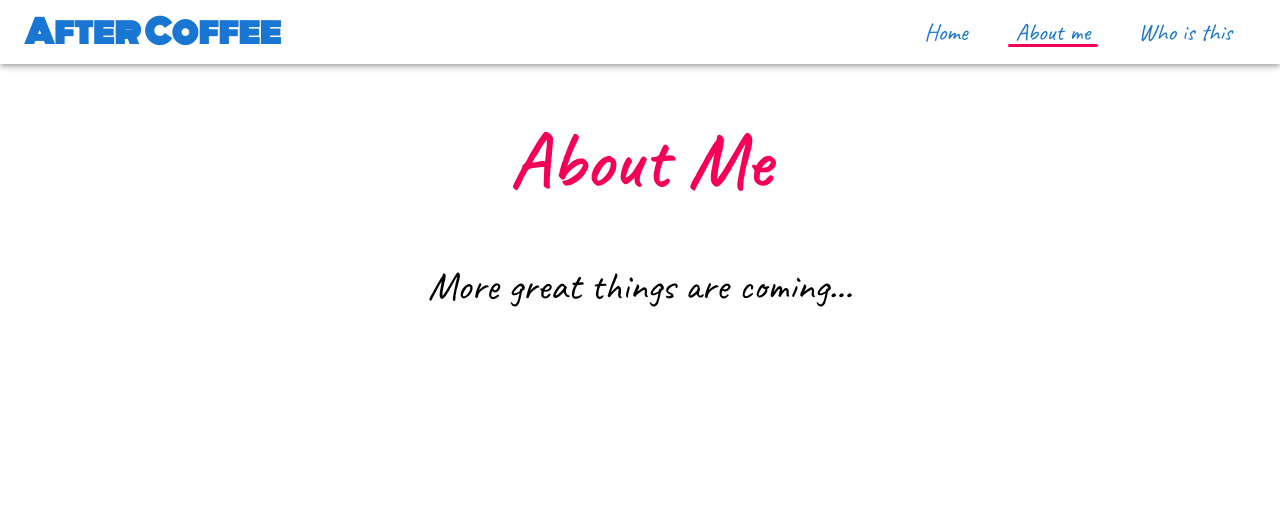
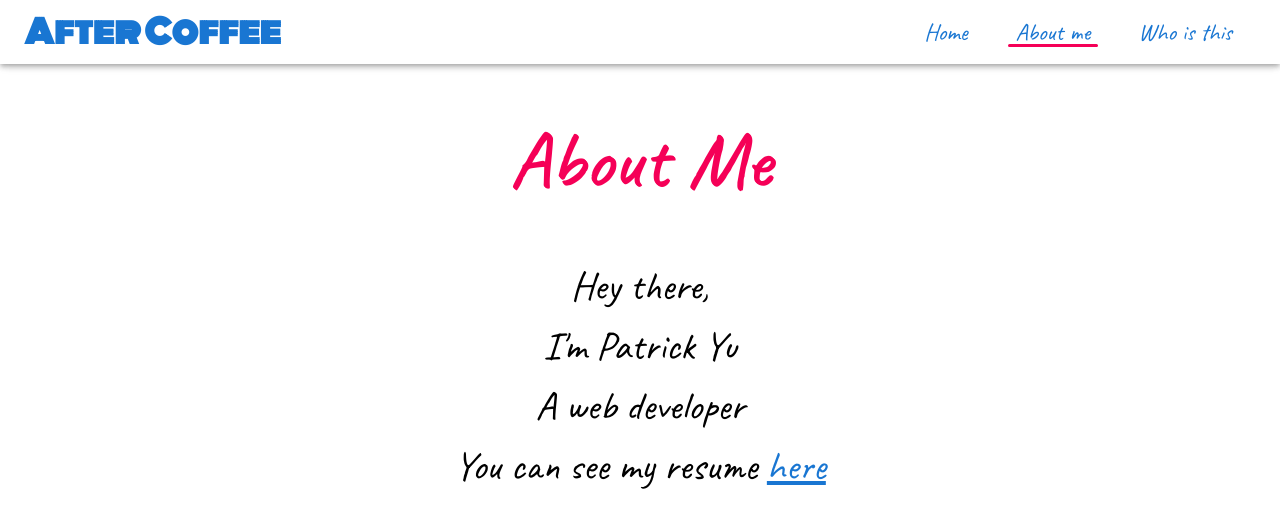
Before and after one commit to patrick69yu/myweb-client, a React (Create React App) app: page /aboutme in a window 1280 px wide. Shown: the top 528 px of the page. Built offline with nearby package versions, Linux system fonts and the light colour scheme.

Commit message:
add dummy text

```diff
--- a/src/components/Route/Aboutme.js
+++ b/src/components/Route/Aboutme.js
@@ -3,6 +3,7 @@ import React from "react";
 // Material-ui
 import { makeStyles } from "@material-ui/styles";
 import Typography from "@material-ui/core/Typography";
+import Link from "@material-ui/core/Link";
 
 // Import components
 import HeadingH1 from "../HeadingH1";
@@ -25,8 +26,18 @@ export default function Aboutme() {
   return (
     <section className={classes.root}>
       <HeadingH1 title={h1Title} />
+      <Typography className={classes.msg}>Hey there,</Typography>
+      <Typography className={classes.msg}>I'm Patrick Yu</Typography>
+      <Typography className={classes.msg}>A web developer</Typography>
       <Typography className={classes.msg}>
-        More great things are coming...
+        You can see my resume&nbsp;
+        <Link
+          href="https://drive.google.com/open?id=1Iindq0R2HdMtkskIe_sdLAOVxsjgWDcW"
+          target="_blank"
+          underline="always"
+        >
+          here
+        </Link>
       </Typography>
     </section>
   );
--- a/src/components/Route/Whoisthis.js
+++ b/src/components/Route/Whoisthis.js
@@ -26,7 +26,7 @@ export default function Whoisthis() {
     <section className={classes.root}>
       <HeadingH1 title={h1Title} />
       <Typography className={classes.msg}>
-        More great things are coming...
+        Developement in progress... More great things are coming...
       </Typography>
     </section>
   );
```
